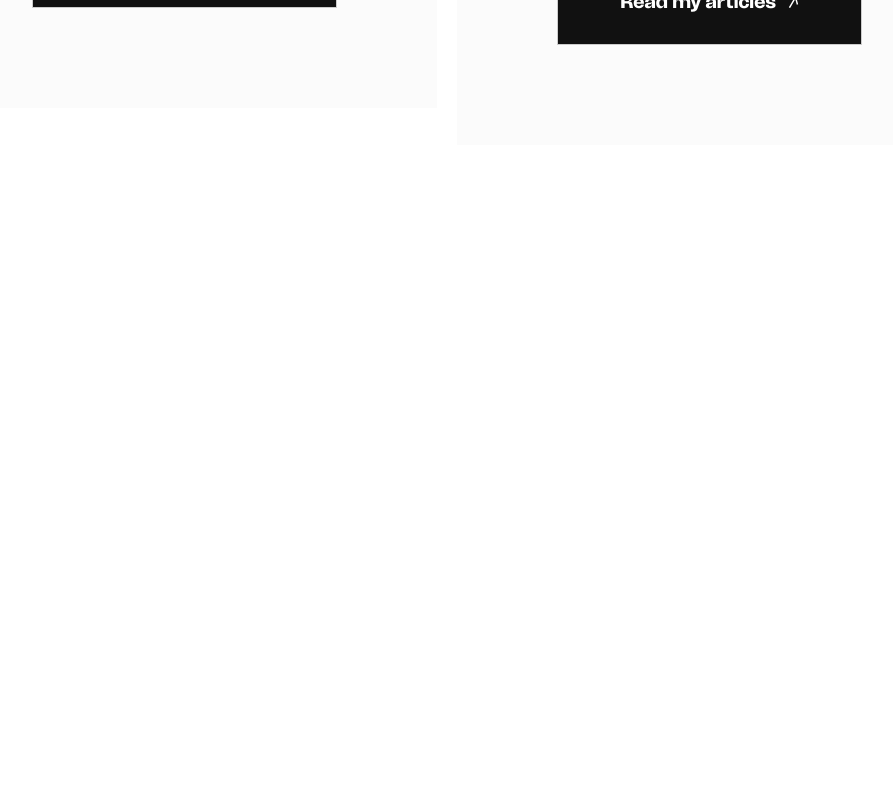
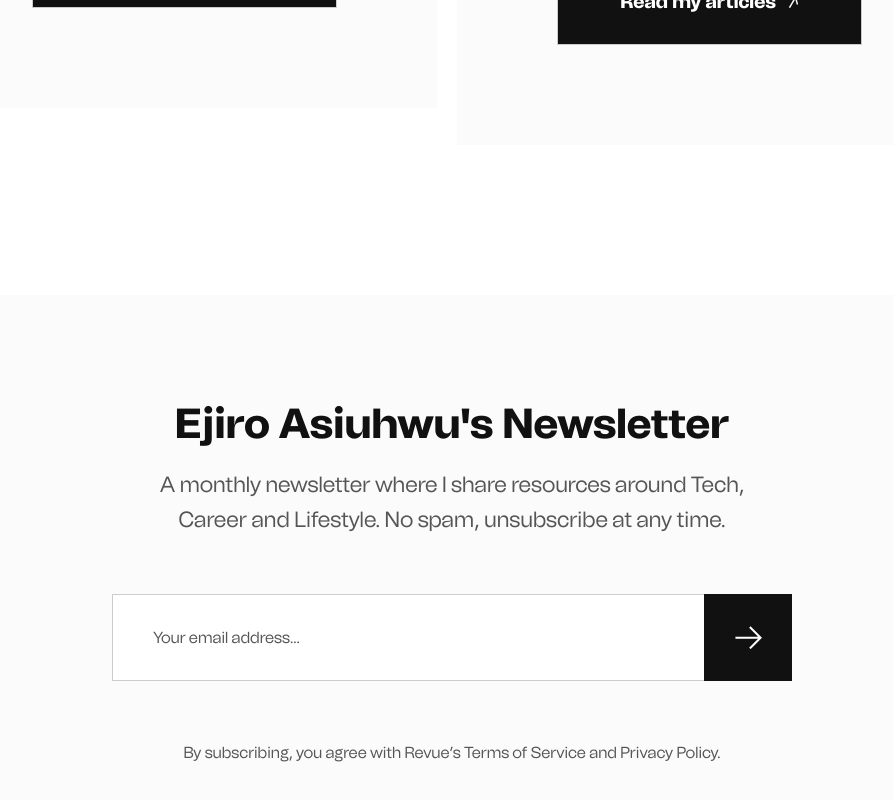
Before and after one commit to ejirocodes/portfolio-1, a Next.js app: page / in a window 1280 px wide. Shown: the part 6073-6873 px from the top of the page, without its empty margins (188-1081 px from the left). Before the commit the page ends 6368 px from the top, so only its background shows below. Built offline with nearby package versions, Linux system fonts and the light colour scheme.

Commit message:
add newsletter to home

```diff
--- a/pages/index.tsx
+++ b/pages/index.tsx
@@ -15,6 +15,7 @@
 import Experience from "../components/home/Experience";
 import Endorsement from "../components/home/endorsement/Endorsement";
 import Work from "../components/home/work/Work";
+import Newsletter from "../components/article/Newsletter";
 
 const Home: NextPage = () => {
   return (
@@ -95,6 +96,9 @@
         <Experience />
         <Endorsement />
         <Work />
+        <div className="container-space">
+          <Newsletter />
+        </div>
       </main>
     </div>
   );
```
